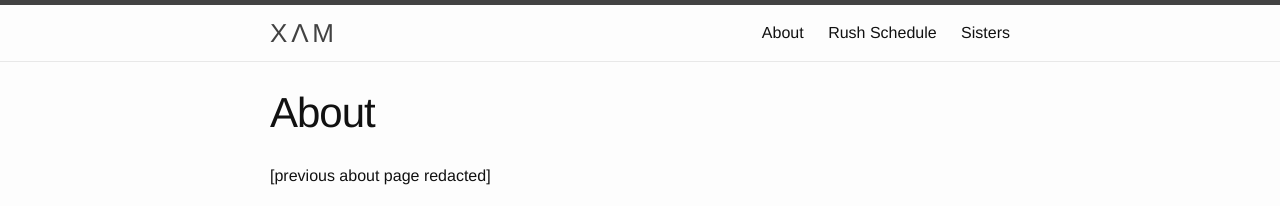
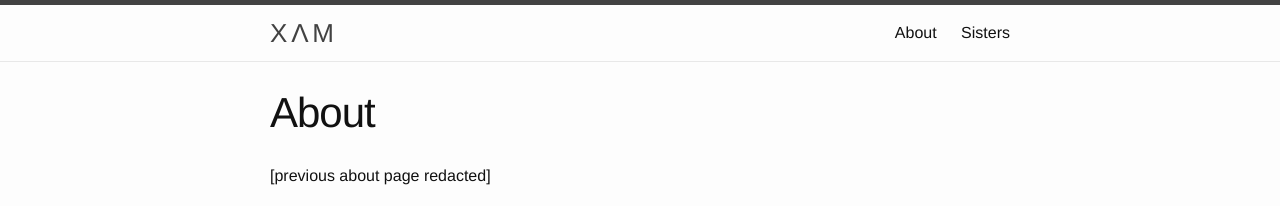
Before and after one commit to clam420/clam420.github.io, a Jekyll site: the page built from about.md, in a window 1280 px wide. Shown: the top 206 px of the page. Built offline with Jekyll 4.4.1, drawn with Linux system fonts in a browser that asks for light colours.

Commit message:
omit rush schedule from header list b/c it's homepage

```diff
--- a/_includes/header.html
+++ b/_includes/header.html
@@ -15,7 +15,7 @@
 
       <div class="trigger">
         {% for page in site.pages %}
-          {% if page.title and page.title != "Rush" %}
+          {% if page.title and page.title != "Rush Schedule" %}
           <a class="page-link" href="{{ page.url | prepend: site.baseurl }}">{{ page.title }}</a>
           {% endif %}
         {% endfor %}
```
